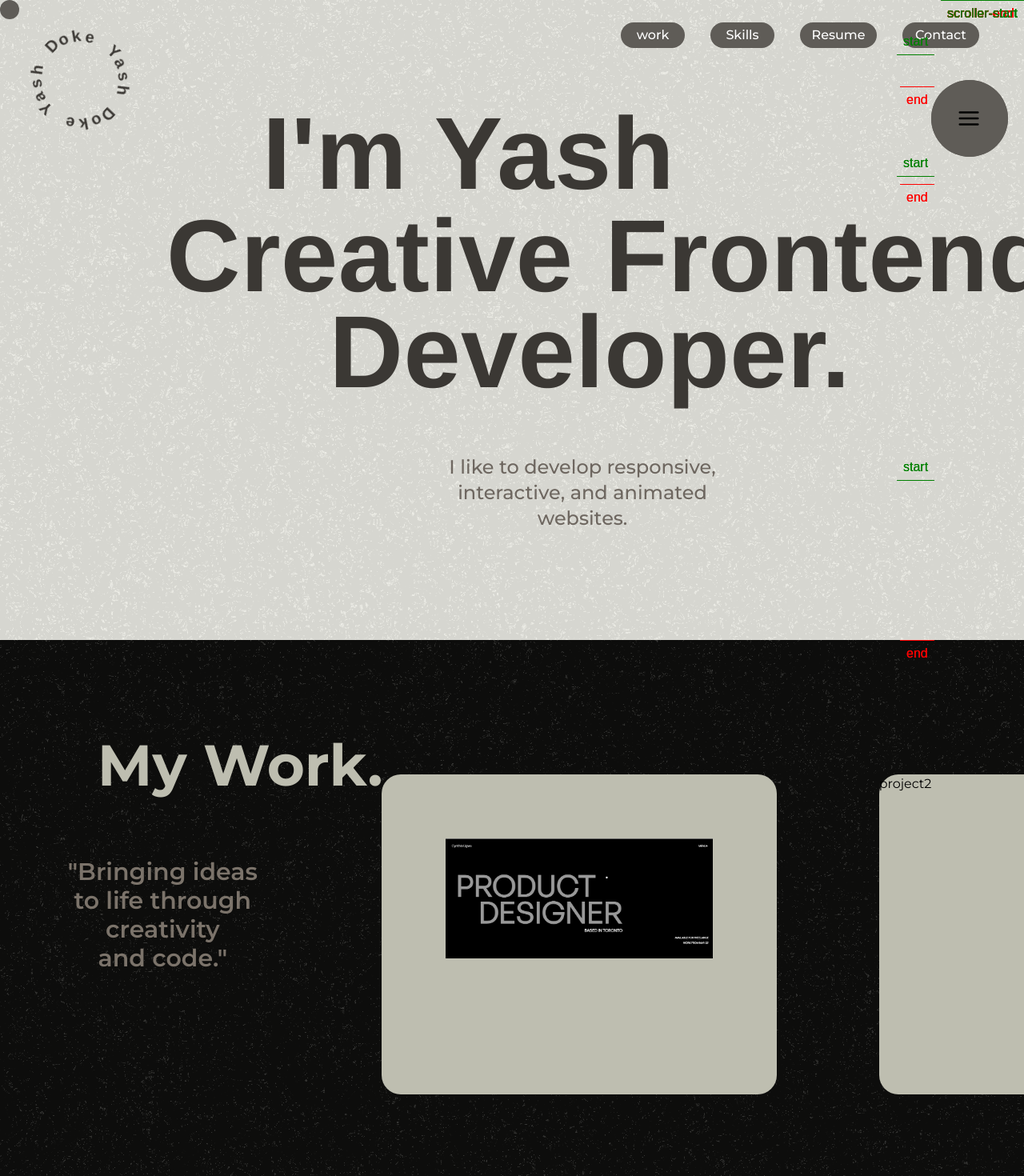
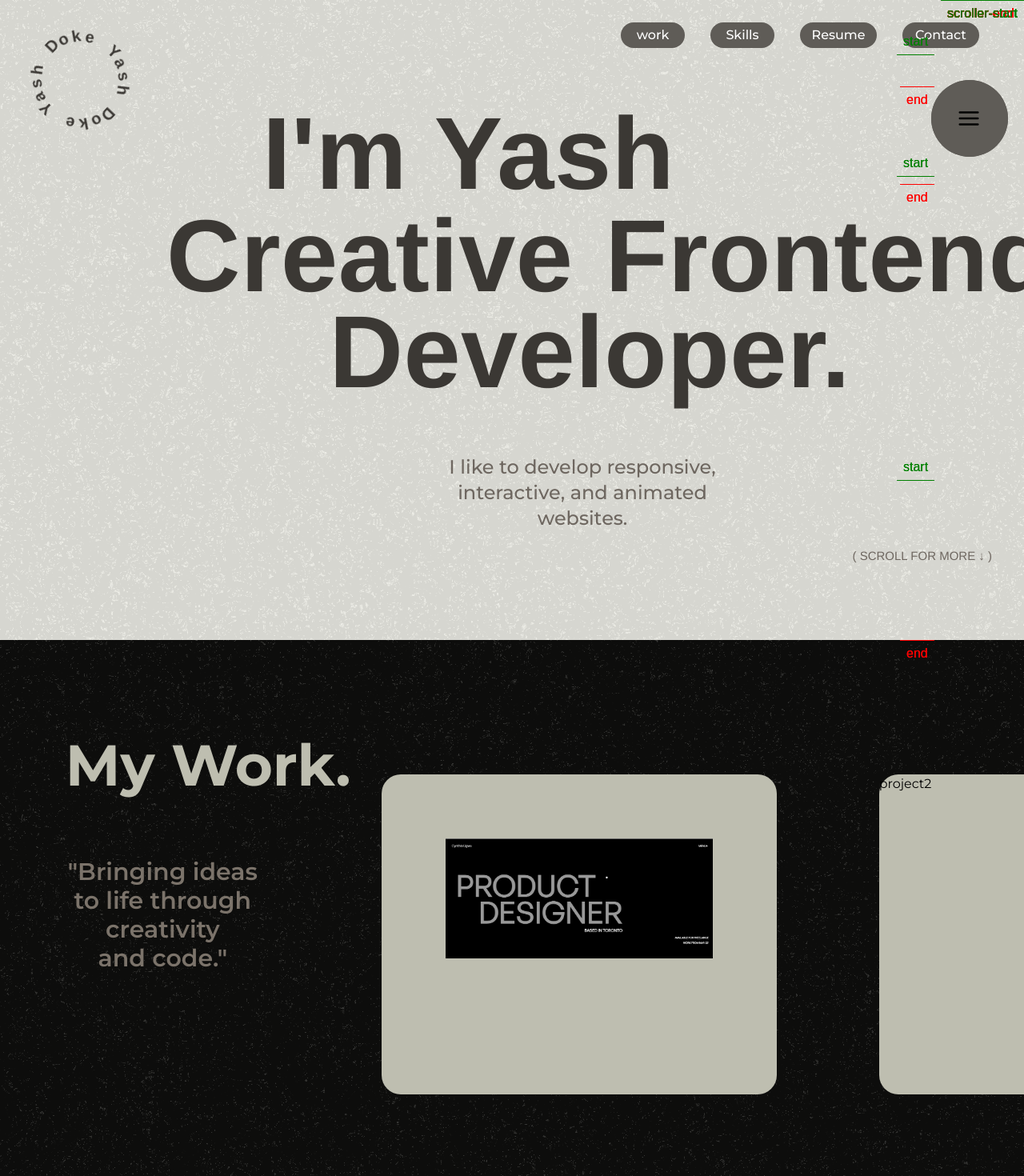
Before and after one commit to 22Yash/Portfolio, a React (Vite) app: page / in a window 1280 px wide. Shown: the top 1470 px of the page at 80% size. Built offline with nearby package versions, Linux system fonts and the light colour scheme; no server answers.

Commit message:
adding micro animation

```diff
--- a/src/Pages/Home.jsx
+++ b/src/Pages/Home.jsx
@@ -30,7 +30,7 @@ function Home() {
   return (
     <>
       <ReactLenis root>
-        <Mousefollower/>
+        {/* <Mousefollower/> */}
         {/* <Preloader /> */}
 
           <Hero />
--- a/src/components/Header/Hero.jsx
+++ b/src/components/Header/Hero.jsx
@@ -173,7 +173,7 @@ function Hero() {
           <h1
             ref={heroHeadingRef}
             className="hero
-          text-6xl font-bold  text-center  pt-20
+          text-6xl font-bold  text-center  pt-20  selection:bg-[#6c665e] selection:text-[#3d3a36]
           sm:text-8xl sm:font-bold sm:font-helvetica sm:text-left sm:-ml-10
           xl:text-9xl xl:font-bold xl:text-left xl:p-0 xl:ml-72 font-helvetica"
           >
@@ -183,21 +183,21 @@ function Hero() {
         <div id="heroRole" className="hero xl:tracking-wide text-[#3b3834]">
           <h1
             className="
-          text-6xl font-bold  text-center font-helvetica p-20 flex flex-col
+          text-6xl font-bold  text-center font-helvetica p-20 flex flex-col selection:bg-[#6c665e] selection:text-[#3d3a36]
           sm:text-8xl sm:w-5/6 sm:text-center sm:flex sm:p-0 sm:ml-20
           xl:text-9xl xl:ml-52 xl:max-w-3/4   xl:flex xl:flex-col xl:p-0 xl:text-center xl:font-bold "
           >
             <div className="flex  flex-col xl:flex  xl:flex-row xl:gap-10 xl:w-3/4">
-              <div ref={roleHeadingOneRef} className="h1">
+              <div ref={roleHeadingOneRef} className="h1 selection:bg-[#6c665e] selection:text-[#3d3a36]">
                 Creative
               </div>
-              <div ref={roleHeadingOnePartRef} className="h1">
+              <div ref={roleHeadingOnePartRef} className="h1 selection:bg-[#6c665e] selection:text-[#3d3a36]">
                 Frontend
               </div>
             </div>
             <div
               ref={roleHeadingTwoRef}
-              className="h1 mt-3 sm:ml-5 sm:-mt-2 xl:-ml-2"
+              className="h1 mt-3 sm:ml-5 sm:-mt-2 xl:-ml-2 selection:bg-[#6c665e] selection:text-[#3d3a36]"
             >
               Developer.
             </div>
@@ -210,10 +210,11 @@ function Hero() {
         sm:mt-5 sm:ml-32
         xl:text-2xl xl:ml-96 xl:mt-10 xl:font-medium xl:w-2/5 xl:text-center text-[#6e6760]"
         >
-          <h4 ref={infoRef} className=" -mt-16 sm:mt-10 xl:ml-44 xl:mt-16">
+          <h4 ref={infoRef} className=" -mt-16 sm:mt-10 xl:ml-44 xl:mt-16 selection:bg-[#6c665e] selection:text-[#3d3a36]">
             I like to develop responsive, interactive, and animated websites.
           </h4>
         </div>
+        <h6 className="float-end font-helvetica font-medium text-[15px] mr-10 mt-5 text-[#6e6760] selection:bg-[#6c665e] selection:text-[#3d3a36]">( SCROLL FOR MORE ↓ )</h6>
       </div>
     </>
   );
--- a/src/components/Work/Work.jsx
+++ b/src/components/Work/Work.jsx
@@ -192,7 +192,7 @@ function Work() {
                         className="
                     text-6xl w-[500px] font-bold p-8 text-left
                     sm:w-[600px] sm:text-7xl sm:ml-28
-                    xl:text-7xl xl:m-10  xl:font-bold xl:w-76 xl:-ml-10 xl:text-center xl:p-10 text-[#bebeb0]"
+                    xl:text-7xl xl:m-10  xl:font-bold xl:w-76 xl:-ml-20 xl:text-center xl:p-10 text-[#bebeb0]"
                       >
                         My Work.
                       </h2>
@@ -206,6 +206,7 @@ function Work() {
                     </div>
 
                     <div
+
                       id="project1"
                       className=" slide  w-[400px]  h-[400px] ml-12 m-10   rounded-3xl
                       sm:w-[680px]
```
